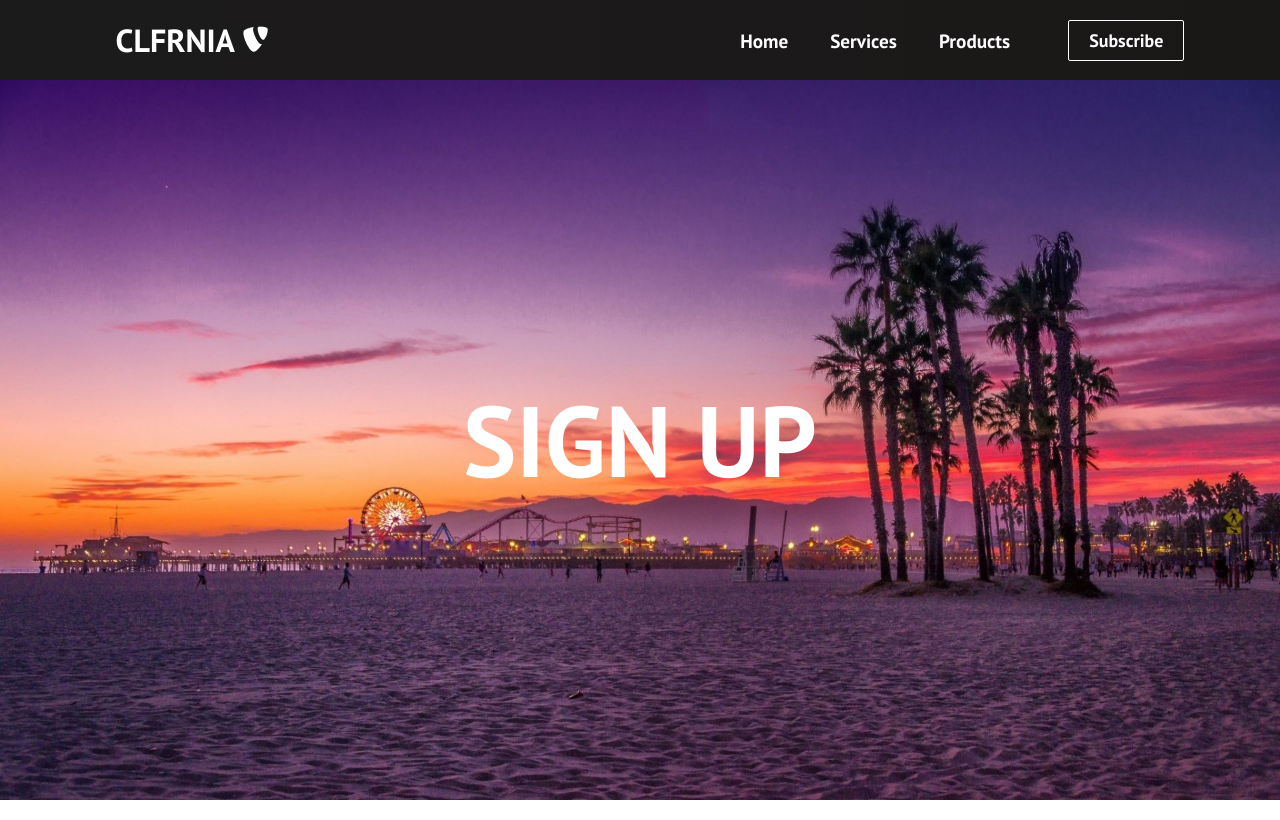
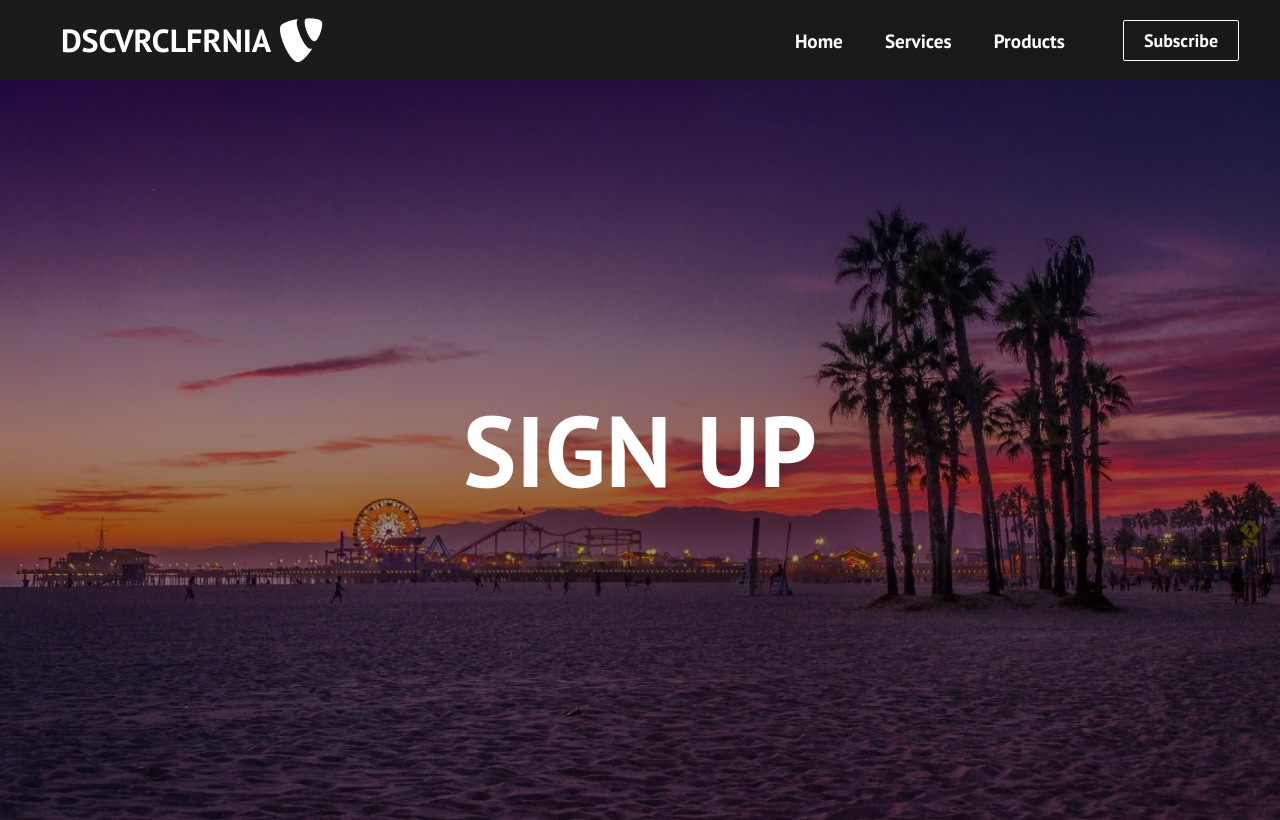
Before and after one commit to jnkziaa/dscvrclfrnia, a React (Create React App) app: page /sign-up in a window 1280 px wide. Built offline with nearby package versions, Linux system fonts and the light colour scheme.

Commit message:
routes for services and product, reroutes to them and fixed css covering

```diff
--- a/src/App.css
+++ b/src/App.css
@@ -17,28 +17,34 @@
 }
 
 .services {
-  background-image: url('/public/images/img-2.jpg');
+  height: 92.5%;
+  width: 100%;
+  background-image: linear-gradient(rgba(0,0,0,0.4), rgba(0,0,0,0.4)), url("/public/images/img-2.jpg");
   background-position: center;
   background-size: cover;
-  background-repeat: no-repeat;
+  position: absolute;
   color: #fff;
   font-size: 100px;
 }
 
 .products {
-  background-image: url('/public/images/img-1.jpg');
+  height: 92.5%;
+  width: 100%;
+  background-image: linear-gradient(rgba(0,0,0,0.4), rgba(0,0,0,0.4)), url("/public/images/img-1.jpg");
   background-position: center;
   background-size: cover;
-  background-repeat: no-repeat;
+  position: absolute;
   color: #fff;
   font-size: 100px;
 }
 
 .sign-up {
-  background-image: url('/public/images/img-8.jpg');
+  height: 92.5%;
+  width: 100%;
+  background-image: linear-gradient(rgba(0,0,0,0.4), rgba(0,0,0,0.4)), url("/public/images/img-8.jpg");
   background-position: center;
   background-size: cover;
-  background-repeat: no-repeat;
+  position: absolute;
   color: #fff;
   font-size: 100px;
 }
--- a/src/components/Navbar.css
+++ b/src/components/Navbar.css
@@ -30,8 +30,9 @@
 }
 
 .fa-typo3 {
+    font-size: 50px;
     margin-left: 0.5rem;
-    font-size: 1.8rem;
+
 }
 
 .fa-tree-palm{
--- a/src/components/Navbar.js
+++ b/src/components/Navbar.js
@@ -28,14 +28,14 @@ function Navbar(){
             <nav className="navbar">
                 <div className="navbar-container">
                     <Link to="/" className="navbar-logo" onClick={closeMobileMenu}>
-                        CLFRNIA   <i className="fab fa-typo3" />
+                        DSCVRCLFRNIA   <i className="fab fa-typo3" />
                     </Link>
                     <div className="menu-icon" onClick="{handleClick}">
                         <i className={click ? "fas fa-times": "fas fa-bars"} />
                     </div>
                     <ul className={click ? "nav-menu active" : "nav-menu"}>
                         <li className="nav-item">
-                            <Link to="/home" className="nav-links" onClick={closeMobileMenu}>
+                            <Link to="/" className="nav-links" onClick={closeMobileMenu}>
                                 Home
                             </Link>
                         </li>
```
